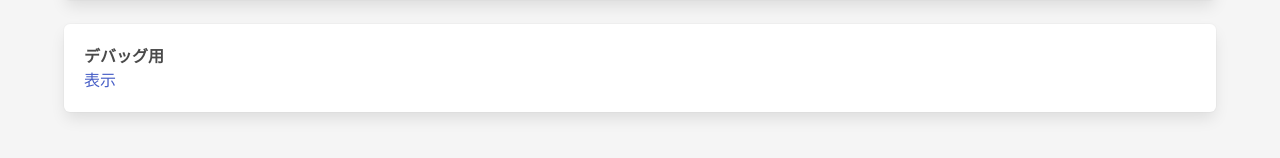
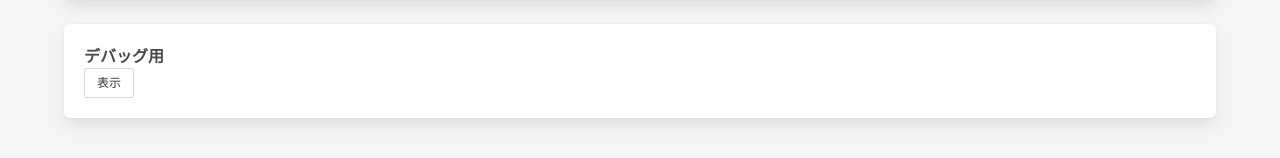
Before and after one commit to hem6/calorie-recording, a React (Create React App) app: page / in a window 1280 px wide. Shown: the part 460-618 px from the top of the page. Built offline with nearby package versions, Linux system fonts and the light colour scheme.

Commit message:
Fix warnings

```diff
--- a/src/components/DebugBox.tsx
+++ b/src/components/DebugBox.tsx
@@ -5,7 +5,9 @@ const DebugBox: React.FC = () => {
   return (
     <div className='box'>
       <h2 className='has-text-weight-bold'>デバッグ用</h2>
-      <a onClick={() => setState(!state)}>表示</a>
+      <button className='button is-small' onClick={() => setState(!state)}>
+        表示
+      </button>
       {state ? <p>{localStorage.getItem('state')}</p> : null}
     </div>
   );
--- a/src/components/InputBox.tsx
+++ b/src/components/InputBox.tsx
@@ -11,7 +11,7 @@ const InputBox: React.FC<Props> = ({ addFood, options }) => {
   const [food, setFood] = useState({ date: todayStr, name: '', kcal: '' });
   const [autocomplete, setAutocomplete] = useState({
     isActive: false,
-    filteredOptions: [] as Option[]
+    filteredOptions: [] as Option[],
   });
   const kcalRef = useRef<HTMLInputElement>(null);
 
@@ -33,7 +33,7 @@ const InputBox: React.FC<Props> = ({ addFood, options }) => {
 
   const handleNameChange = (e: React.ChangeEvent<HTMLInputElement>) => {
     const input = e.target.value;
-    const filteredOptions = uniqueOptionList.filter(option =>
+    const filteredOptions = uniqueOptionList.filter((option) =>
       option.label.includes(input)
     );
     setFood({ ...food, name: input });
@@ -58,14 +58,15 @@ const InputBox: React.FC<Props> = ({ addFood, options }) => {
                 type='text'
                 placeholder='日付'
                 value={food.date}
-                onChange={e => setFood({ ...food, date: e.target.value })}
+                onChange={(e) => setFood({ ...food, date: e.target.value })}
               />
             </div>
           </div>
           <div className='field'>
             <div
-              className={`dropdown is-block ${autocomplete.filteredOptions
-                .length > 0 && ' is-active'}`}
+              className={`dropdown is-block ${
+                autocomplete.filteredOptions.length > 0 && ' is-active'
+              }`}
             >
               <div className='dropdown-trriger'>
                 <input
@@ -89,7 +90,7 @@ const InputBox: React.FC<Props> = ({ addFood, options }) => {
               {food.name.length > 0 && autocomplete.isActive && (
                 <div className='dropdown-menu'>
                   <div className='dropdown-content'>
-                    {autocomplete.filteredOptions.map(item => (
+                    {autocomplete.filteredOptions.map((item) => (
                       <div
                         className='dropdown-item'
                         onClick={() => handleComplete(item)}
@@ -109,16 +110,16 @@ const InputBox: React.FC<Props> = ({ addFood, options }) => {
                 type='text'
                 placeholder='kcal'
                 value={food.kcal}
-                onChange={e => setFood({ ...food, kcal: e.target.value })}
+                onChange={(e) => setFood({ ...food, kcal: e.target.value })}
                 ref={kcalRef}
               />
             </div>
           </div>
           <div className='field'>
             <div className='control'>
-              <a className='button is-info' onClick={handleSubmit}>
+              <button className='button is-info' onClick={handleSubmit}>
                 登録
-              </a>
+              </button>
             </div>
           </div>
         </div>
--- a/src/components/RecordBox.tsx
+++ b/src/components/RecordBox.tsx
@@ -11,12 +11,15 @@ const RecordBox: React.FC<Props> = ({ foods, removeFood }) => {
       <h2 className='has-text-weight-bold'>過去ログ</h2>
       <table className='table is-fullwidth'>
         <tbody>
-          {foods.map(food => (
+          {foods.map((food) => (
             <tr key={food.id}>
               <td>{food.name}</td>
               <td>{food.kcal}</td>
               <td>
-                <a className='delete' onClick={() => removeFood(food.id)} />
+                <button
+                  className='delete'
+                  onClick={() => removeFood(food.id)}
+                />
               </td>
             </tr>
           ))}
--- a/src/containers/ProgressBoxContainer.tsx
+++ b/src/containers/ProgressBoxContainer.tsx
@@ -1,5 +1,5 @@
+// eslint-disable-next-line
 import React from 'react';
-import { State } from '../store/index';
 import { connect } from 'react-redux';
 import { progressSelector } from '../store/selectors';
 import ProgressBox from '../components/ProgressBox';
```
Also changed, not shown: src/containers/InputBoxContainer.tsx (+3 -5 lines), src/containers/RecordBoxContainer.tsx (+3 -5 lines).
